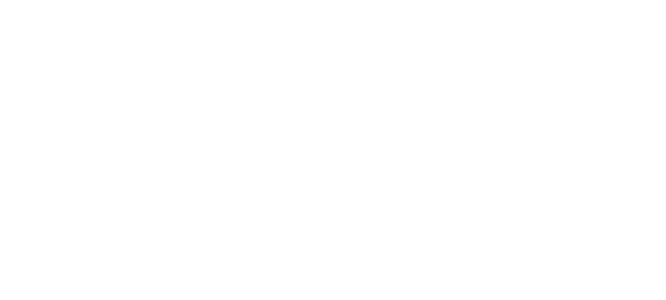
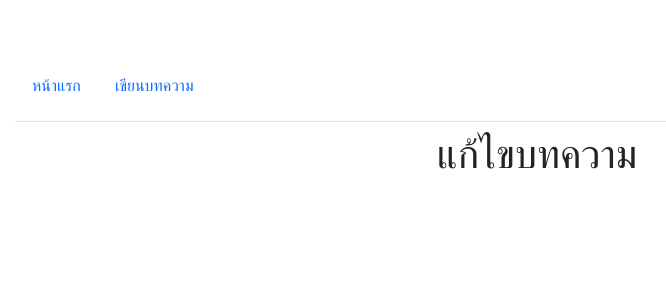
Before and after one commit to mintmintra/mernstack-workshop, a React (Create React App) app in the folder client/: page /blog/edit/1 in a window 1280 px wide. Shown: the top 300 px of the page, without its empty margins (103-769 px from the left). Built offline with nearby package versions, Linux system fonts and the light colour scheme.

Commit message:
EditComponent

```diff
--- a/client/src/App.js
+++ b/client/src/App.js
@@ -52,7 +52,7 @@
             <Link to={`/blog/${blog.slug}`}><h2>{blog.title}</h2></Link>
             <p>{blog.content.substring(0,250)}</p>
             <p className='text-muted'>ผู้เขียน: {blog.author} , เผยแพร่ : {new Date(blog.createdAt).toLocaleDateString()}</p>
-            <button className="btn btn-outline-success">แก้ไขบทความ</button>&nbsp;
+            <Link className="btn btn-outline-success" to={`/blog/edit/${blog.slug}`}>แก้ไขบทความ</Link>&nbsp;
             <button className="btn btn-outline-danger" onClick={()=>confirmDelete(blog.slug)}>ลบบทความ</button>
           </div>
         </div>
--- a/client/src/MyRoute.js
+++ b/client/src/MyRoute.js
@@ -2,6 +2,7 @@
 import App from "./App";
 import FormComponent from "./components/FormComponent";
 import SingleComponent from "./components/SingleComponent";
+import EditComponent from "./components/EditComponent";
 
 const MyRoute = () => {
     return (
@@ -10,6 +11,7 @@
                 <Route path="/" exact component={App} />
                 <Route path="/create" exact component={FormComponent} />
                 <Route path="/blog/:slug" exact component={SingleComponent} />
+                <Route path="/blog/edit/:slug" exact component={EditComponent} />
             </Switch>
         </BrowserRouter>
     )
```
